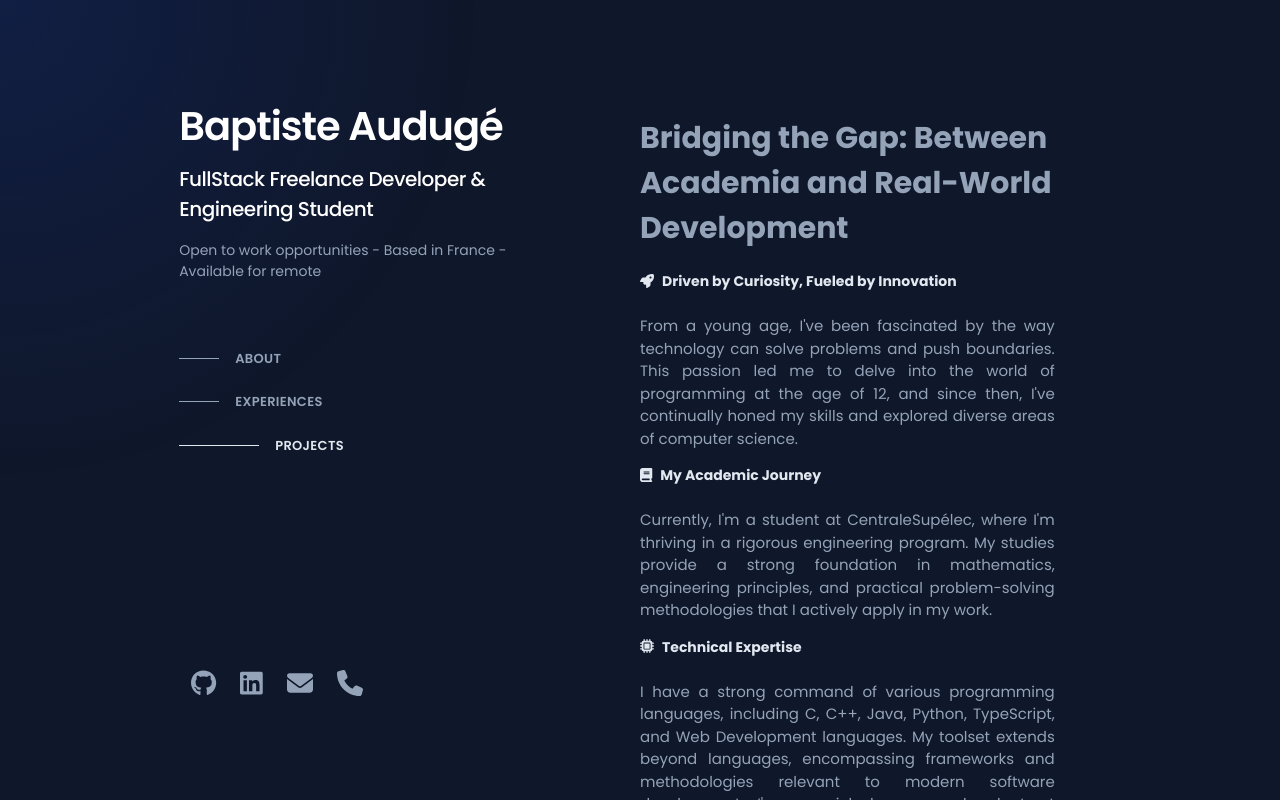
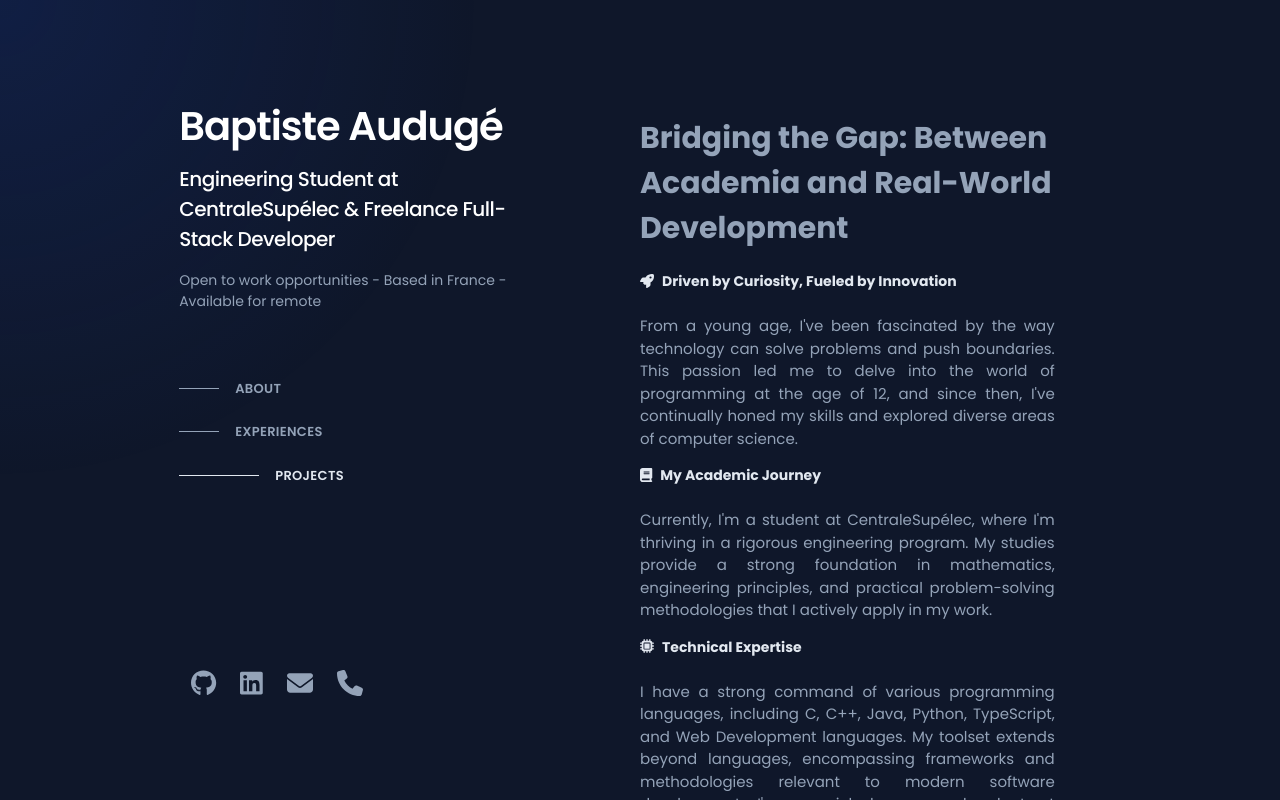
Before and after one commit to baptisteauduge/portfolio, a React (Vite) app: page / in a window 1280 px wide. Built offline with nearby package versions, Linux system fonts and the light colour scheme.

Commit message:
fix: subtitle

```diff
--- a/src/components/HeaderFixedRight.tsx
+++ b/src/components/HeaderFixedRight.tsx
@@ -18,7 +18,10 @@ export const HeaderFixedRight: React.FC<HeaderFixedRightProps> = ({
       <div className="flex-top">
         <div className="title">
           <h1>Baptiste Audugé</h1>
-          <h2>FullStack Freelance Developer & Engineering Student</h2>
+          <h2>
+            Engineering Student at CentraleSupélec & Freelance Full-Stack
+            Developer
+          </h2>
           <p>
             Open to work opportunities - Based in France - Available for remote
           </p>
```
